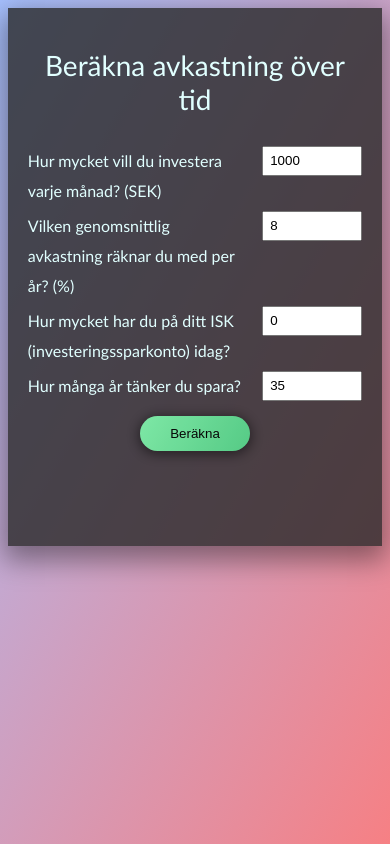
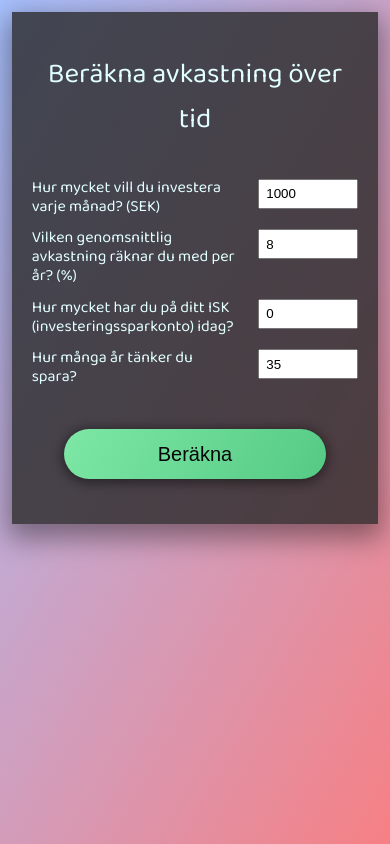
Before and after one commit to Borche/dividends-calculator, a website: page index.html in a window 390 px wide. Drawn offline with Linux system fonts and the light colour scheme.

Commit message:
More responsive work

```diff
--- a/index.html
+++ b/index.html
@@ -5,6 +5,10 @@
     <meta name="viewport" content="width=device-width, initial-scale=1.0" />
     <meta http-equiv="X-UA-Compatible" content="ie=edge" />
     <link rel="stylesheet" href="index.css" />
+    <link
+      href="https://fonts.googleapis.com/css2?family=Baloo+Bhai+2&display=swap"
+      rel="stylesheet"
+    />
     <script src="index.js" defer></script>
     <title>Revenue Calculator</title>
   </head>
--- a/index.js
+++ b/index.js
@@ -87,6 +87,7 @@ function placeDataOnPage(yearData) {
     table.appendChild(tr);
   });
 
+  outputs.style.display = 'block';
   outputs.appendChild(table);
 }
 
--- a/index.scss
+++ b/index.scss
@@ -1,7 +1,7 @@
 $breakpoints: (
   'tiny': 500px,
   'small': 700px,
-  'medium': 950px,
+  'medium': 1000px,
   'large': 1250px
 ) !default;
 
@@ -49,14 +49,14 @@ h1 {
 .container {
   overflow-x: hidden;
   width: 100rem;
-  max-width: 96vw;
+  max-width: 94vw;
   margin: 5rem 0;
   background: rgba(40, 40, 40, 0.8);
   color: rgb(225, 255, 255);
   padding: 4rem;
 
   font-size: 1.6rem;
-  font-family: 'Candara';
+  font-family: 'Baloo Bhai 2';
   font-weight: 100;
 
   display: flex;
@@ -67,8 +67,11 @@ h1 {
   -moz-box-shadow: 0px 10px 26px 4px rgba(0, 0, 0, 0.4);
   box-shadow: 0px 10px 26px 4px rgba(0, 0, 0, 0.4);
 
+  @include respond-to('medium') {
+    margin: 3vw 0;
+  }
+
   @include respond-to('small') {
-    margin: 2vw 0;
     padding: 4rem 2rem;
   }
 }
@@ -78,9 +81,17 @@ h1 {
     margin: 0.5rem 0;
     display: flex;
 
+    @include respond-to('small') {
+      margin-top: 1.2rem;
+    }
+
     label {
       flex: 0 2 40rem;
-      line-height: 3rem;
+      vertical-align: middle;
+
+      @include respond-to('small') {
+        line-height: 1.2;
+      }
     }
 
     input {
@@ -109,12 +120,20 @@ h1 {
         -webkit-box-shadow: 0px 2px 12px 2px rgba(0, 0, 0, 0.5);
         -moz-box-shadow: 0px 2px 12px 2px rgba(0, 0, 0, 0.5);
         box-shadow: 0px 2px 12px 2px rgba(0, 0, 0, 0.5);
+
+        @include respond-to('small') {
+          margin-top: 3rem;
+          width: 80%;
+          height: 5rem;
+          font-size: 2rem;
+        }
       }
     }
   }
 }
 
 .outputs {
+  display: none;
   margin-top: 5rem;
   width: 100%;
   overflow-x: auto;
```
Also changed, not shown: index.css.
